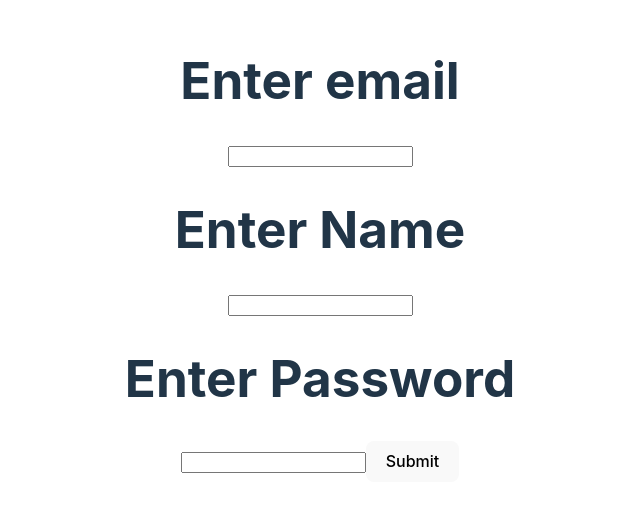
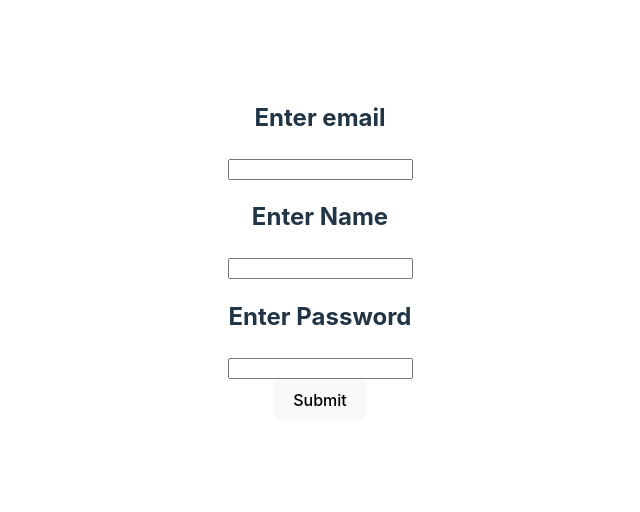
Before and after one commit to antonnprince/Internal-DB, a React (Vite) app in the folder role/: page /register in a window 1280 px wide. Shown: the part 150-662 px from the top of the page, without its empty margins (320-960 px from the left). Built offline with nearby package versions, Linux system fonts and the light colour scheme.

Commit message:
visual changes

```diff
--- a/role/src/Login.jsx
+++ b/role/src/Login.jsx
@@ -20,13 +20,14 @@ const Login = () => {
   }
   return (
     <div>
-        <h1>Enter email</h1>
+        <h2>Enter email</h2>
         <input type='email' onChange={(e)=>setEmail(e.target.value)}/>
 
-        <h1>Enter Password</h1>
+        <h2>Enter Password</h2>
         <input type='password' onChange={(e)=>setPass(e.target.value)}/>
 
-      <button onClick={handleLogin}>
+      <div className=''>
+              <button onClick={handleLogin} className='m-4'>
                 Login
               </button>
 
@@ -36,6 +37,7 @@ const Login = () => {
                 </Link>
               </button>
         </div>
+    </div>
   )
 }
 
--- a/role/src/Profile.jsx
+++ b/role/src/Profile.jsx
@@ -11,7 +11,6 @@ const {email} = useParams()
       const fetchDetails =async(email)=>{
         try {
             const response = await axios.get(`http://localhost:5500/get_details/${email}`)
-            console.log(response.data)
             setUserDetails(response.data)
         } catch (error) {
           console.log(error)
--- a/role/src/Register.jsx
+++ b/role/src/Register.jsx
@@ -27,19 +27,21 @@ const Register = () => {
 
   return (
     <div>
-        <h1>Enter email</h1>
+        <h2>Enter email</h2>
         <input type='email' onChange={(e)=>setEmail(e.target.value)}/>
 
 
-        <h1>Enter Name</h1>
+        <h2>Enter Name</h2>
         <input type='text' onChange={(e)=>setName(e.target.value)}/>
 
-        <h1>Enter Password</h1>
+        <h2>Enter Password</h2>
         <input type='password' onChange={(e)=>setPass(e.target.value)}/>
 
-        <button onClick={handleRegister}>
-            Submit
-        </button>
+        <div className=''>
+            <button onClick={handleRegister}>
+                Submit
+            </button>
+        </div>
     </div>
   )
 }
```
Lines whose indentation alone changed are shown as unchanged.
